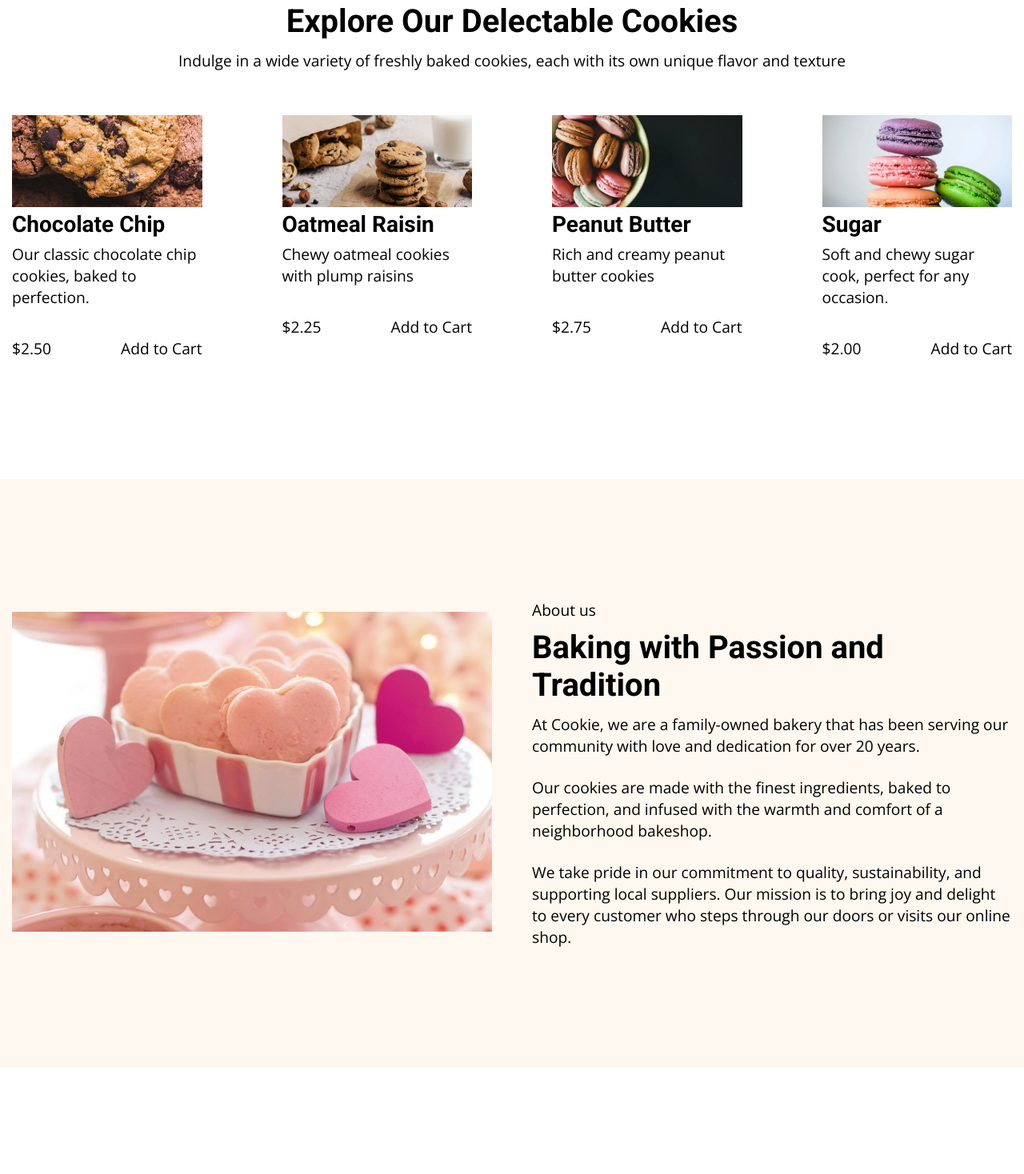
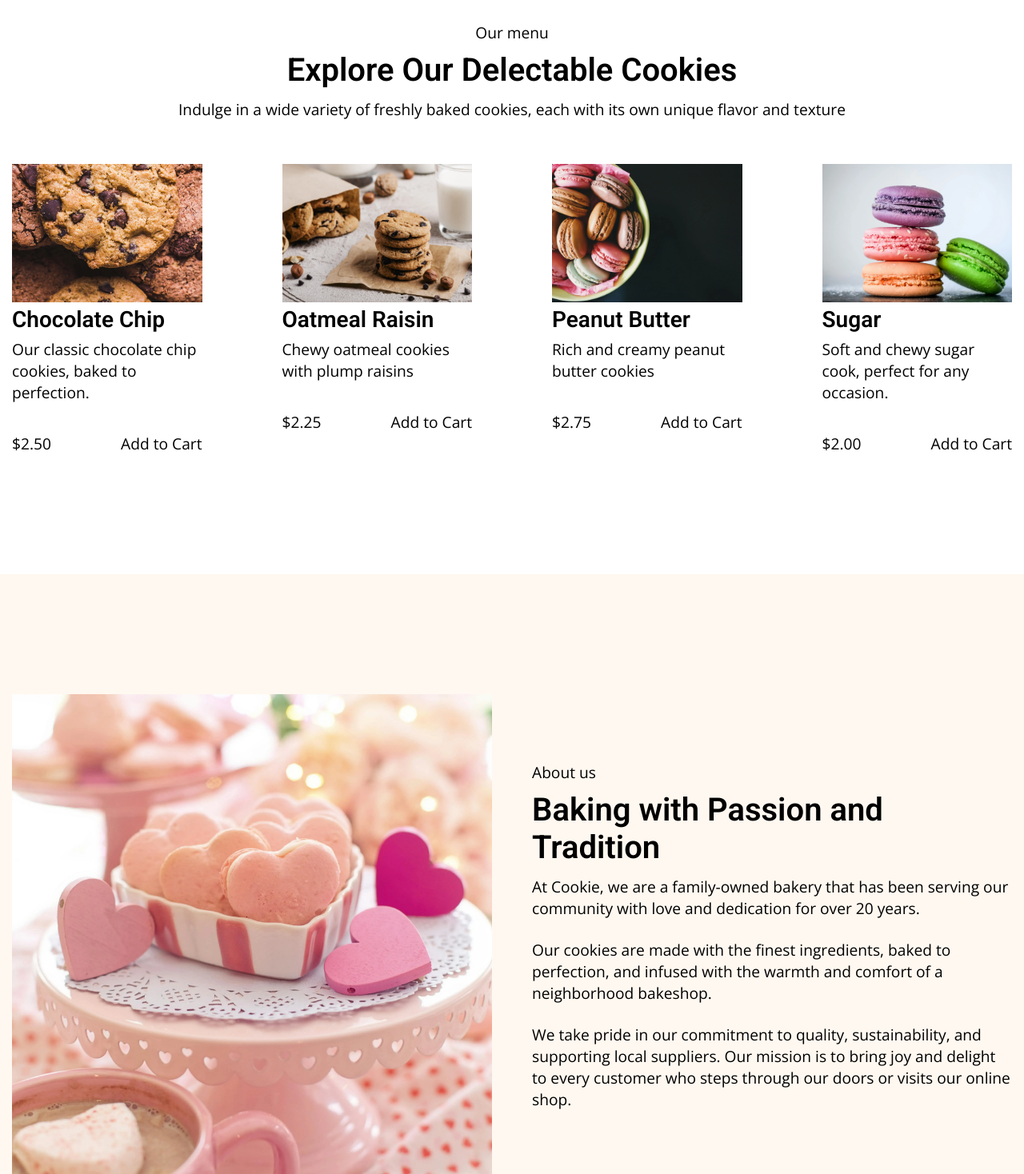
Before and after one commit to Inhumannn/Cookie-Cookie, a plain HTML site: page index.html in a window 1280 px wide. Shown: the part 1002-2470 px from the top of the page at 80% size. Drawn offline with nearby package versions, Linux system fonts and the light colour scheme.

Commit message:
style: adjust font-weight and image ratios
- Updated font-weight for titles.
- Adjusted aspect ratios for images in footer.

```diff
--- a/css/style.css
+++ b/css/style.css
@@ -18,7 +18,7 @@
 
   --w-logo: clamp(28px, 5vw, 47px);
   --fz-title: clamp(24px, 4.5vw, 40px);
-  --fw-title: 700;
+  --fw-title: 600;
   --fz-title2: clamp(28px, 4.5vw, 40px);
   --fz-title3: clamp(20px, 3vw, 28px);
   --fz-p: clamp(16px, 1.5vw, 20px);
@@ -149,6 +149,7 @@ footer {
       }
       img {
         width: 100%;
+        aspect-ratio: 4 / 3;
         object-fit: cover;
       }
     }
@@ -173,7 +174,7 @@ footer {
       .card {
         .card-img {
           width: 100%;
-          height: 15vh;
+          aspect-ratio: 4 / 3;
           overflow: hidden;
           img {
             width: 100%;
@@ -219,7 +220,7 @@ footer {
     }
     img {
       width: 100%;
-      height: 50vh;
+      aspect-ratio: 3 / 3;
       object-fit: cover;
     }
   }
```
